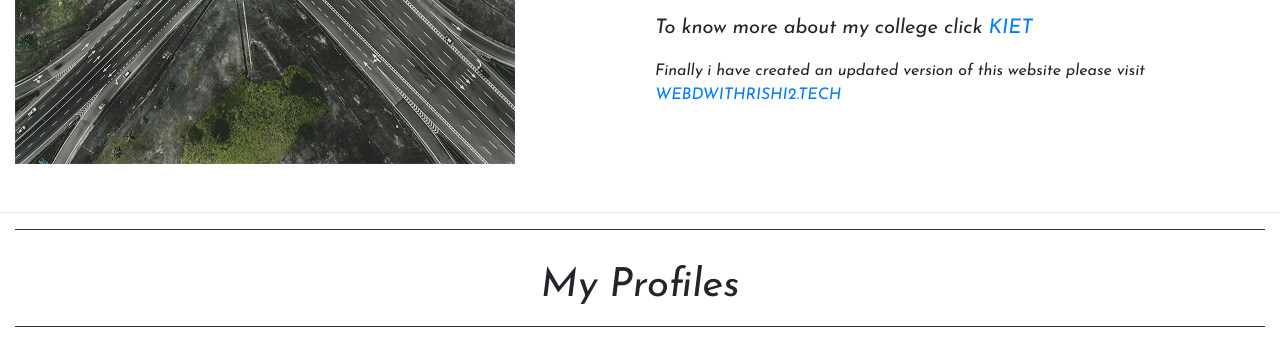
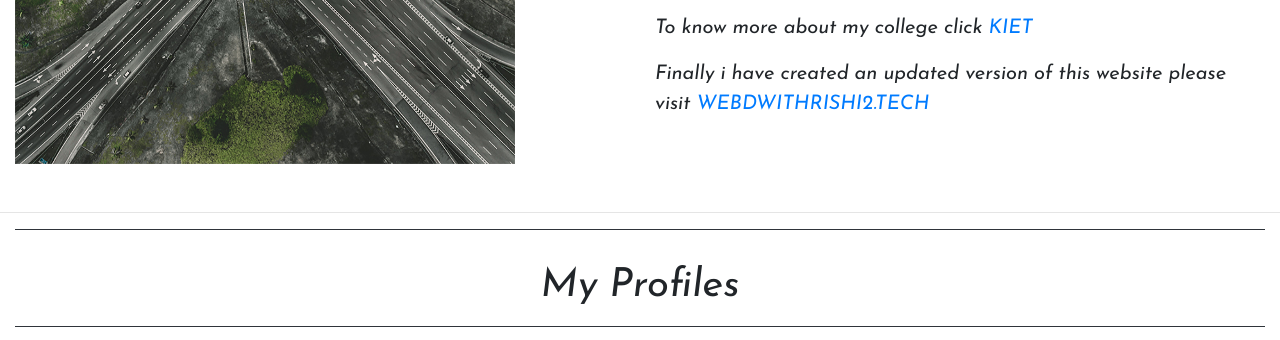
Before and after one commit to rishi803/webdwithrishi, a plain HTML site: page index.html in a window 1280 px wide. Shown: the part 1482-1822 px from the top of the page. Drawn offline with nearby package versions, Linux system fonts and the light colour scheme; a script that the page names is missing.

Commit message:
Update index.html

```diff
--- a/index.html
+++ b/index.html
@@ -179,7 +179,7 @@
               <p class="lead">Beside this i love to  do photography,to see the pictures clicked by me please click <a href="3-photographs.html">here</a></p>
               <p class="lead">To know more about my college click <a href="9-kiet.html">KIET</a></p>
             </p>
-     <p>Finally i have created an updated version of this website please visit <a href="https://webdwithrishi2.tech/"> WEBDWITHRISHI2.TECH</a></p>
+     <p class="lead">Finally i have created an updated version of this website please visit <a href="https://webdwithrishi2.tech/"> WEBDWITHRISHI2.TECH</a></p>
 
               <!-- Modal popup window on clicking launch
 
```
